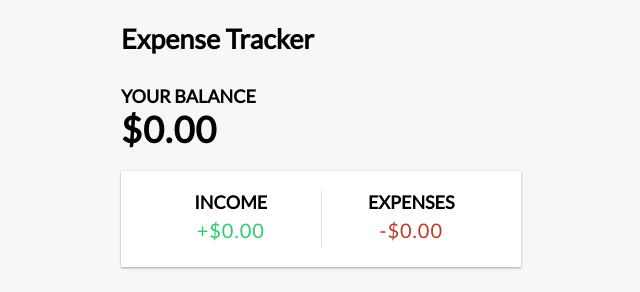
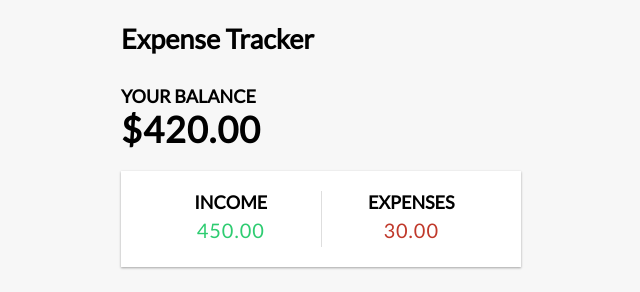
Before and after one commit to samimunir/Projects, a React (Create React App) app in the folder React Expense Tracker/expense-tracker-react/: page / in a window 1280 px wide. Shown: the top 292 px of the page, without its empty margins (319-959 px from the left). Built offline with nearby package versions, Linux system fonts and the light colour scheme.

Commit message:
updating Balance & IncomeExpenses components to dynamically update income + expenses + balance based on transaction history

```diff
--- a/React Expense Tracker/expense-tracker-react/src/components/Balance.jsx
+++ b/React Expense Tracker/expense-tracker-react/src/components/Balance.jsx
@@ -1,10 +1,15 @@
-import React from 'react';
+import React, { useContext } from 'react';
+import {GlobalContext} from '../context/GlobalState';
 
 const Balance = () => {
+  const {transactions} = useContext(GlobalContext);
+  const amounts = transactions.map(transaction => transaction.amount);
+  const total = amounts.reduce((acc, item) => (acc += item), 0).toFixed(2);
+
   return (
     <>
         <h4>Your Balance</h4>
-        <h1>$0.00</h1>
+        <h1>${total}</h1>
     </>
   );
 }
--- a/React Expense Tracker/expense-tracker-react/src/components/IncomeExpenses.jsx
+++ b/React Expense Tracker/expense-tracker-react/src/components/IncomeExpenses.jsx
@@ -1,15 +1,26 @@
-import React from 'react';
+import React, {useContext} from 'react';
+import {GlobalContext} from '../context/GlobalState';
 
 const IncomeExpenses = () => {
+  const {transactions} = useContext(GlobalContext);
+  const amounts = transactions.map(transaction => transaction.amount);
+  const income = amounts
+    .filter(item => item > 0)
+    .reduce((acc, item) => (acc += item), 0).toFixed(2);
+  const expense = (
+    amounts.filter(item => item < 0)
+    .reduce((acc, item) => (acc += item), 0) * -1)
+    .toFixed(2);
+
   return (
     <div className='inc-exp-container'>
         <div>
             <h4>Income</h4>
-            <p className='money plus'>+$0.00</p>
+            <p className='money plus'>{income}</p>
         </div>
         <div>
             <h4>Expenses</h4>
-            <p className='money minus'>-$0.00</p>
+            <p className='money minus'>{expense}</p>
         </div>
     </div>
   );
```
